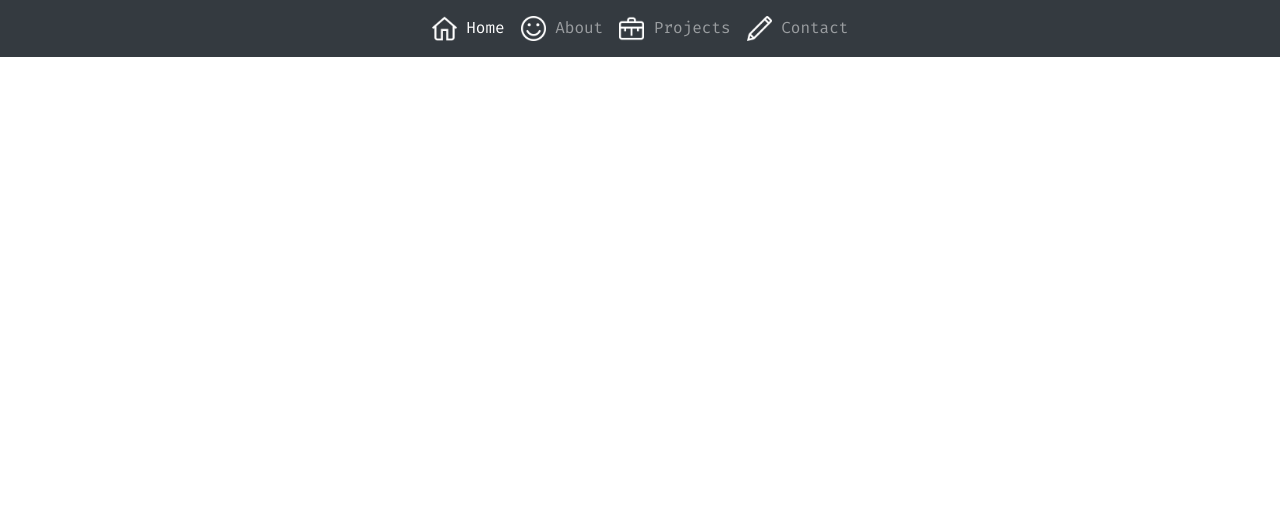
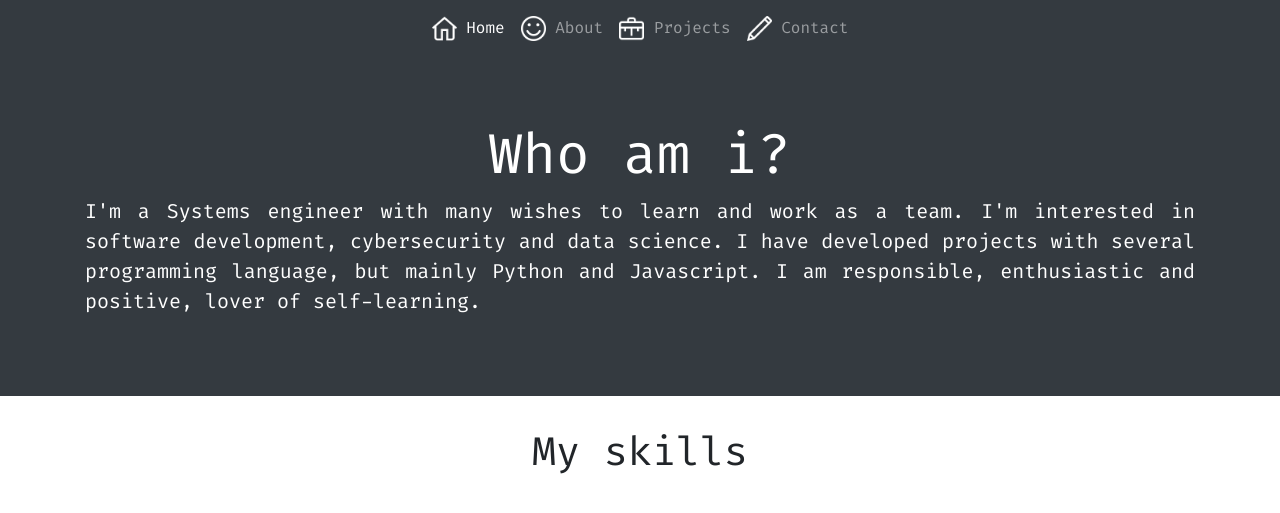
Before and after one commit to esmejia277/Portfolio, a Flask app: page /about in a window 1280 px wide. Shown: the top 513 px of the page. Run offline with Flask 2, Linux system fonts and the light colour scheme; some libraries are stand-ins or nearby versions.

Commit message:
Jumbotron added to About page

```diff
--- a/app/templates/public/about.html
+++ b/app/templates/public/about.html
@@ -1 +1,22 @@
 {% extends 'public/base.html' %}
+
+{% block content %}
+<div class="jumbotron jumbotron-fluid bg-dark text-white">
+    <div class="container">
+      <h1 class="display-4 text-center">Who am i? </h1>
+      <p class="lead text-justify">
+        I'm a Systems engineer with many wishes to learn and work as a team.
+        I'm interested in software development, cybersecurity and data science.
+        I have developed projects with several programming language, but mainly
+        Python and Javascript. I am responsible, enthusiastic and positive,
+        lover of self-learning.
+    </p>
+    </div>
+  </div>
+<div class="container">
+    <h1 class="display-6 text-center">My skills</h1>
+    <div class="row">
+
+    </div>
+</div>
+{% endblock content %}
```
